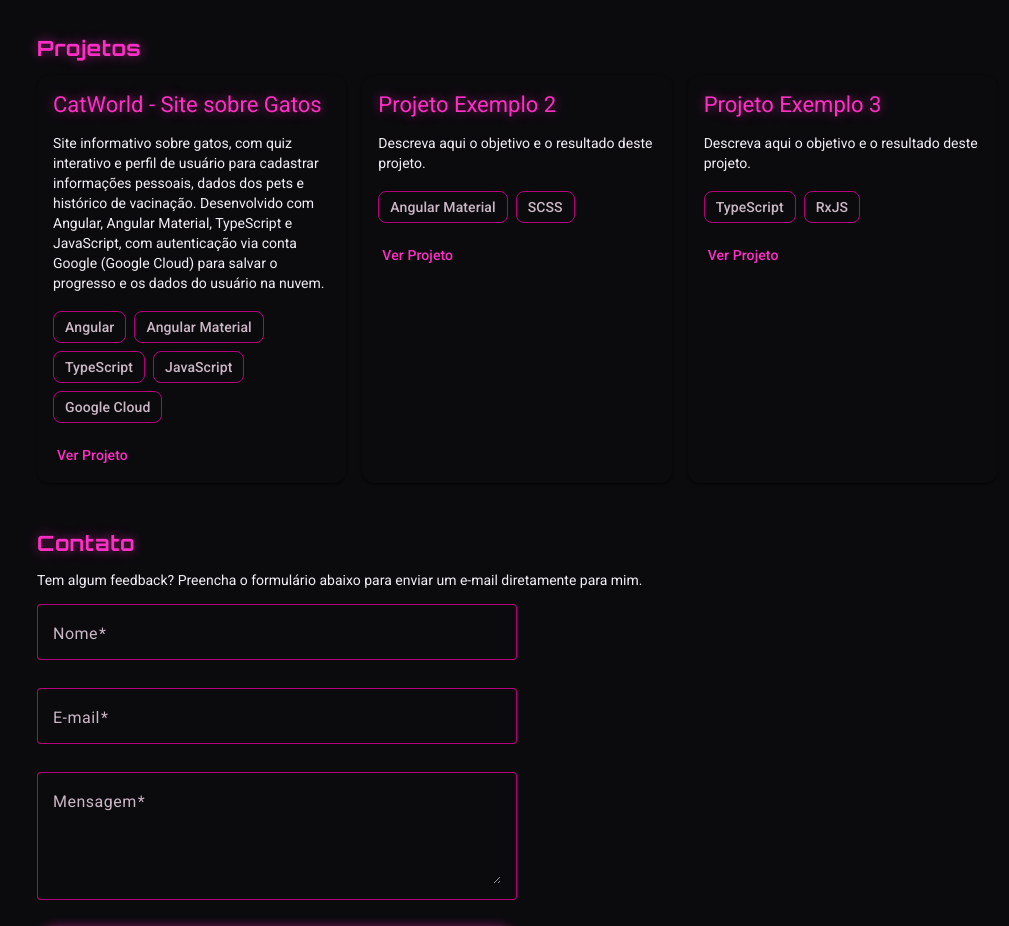
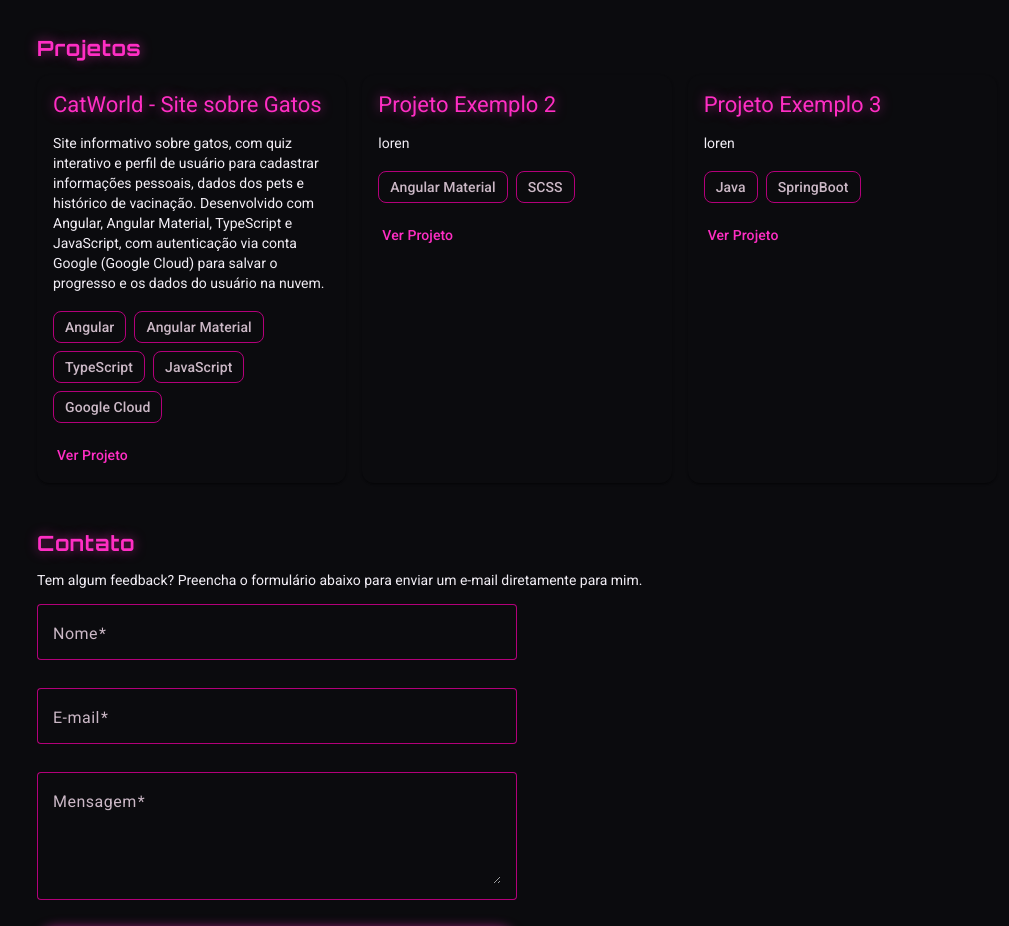
Before and after one commit to MariaClaraCorecha/portfolio, an Angular app: page / in a window 1280 px wide. Shown: the part 1600-2526 px from the top of the page, without its empty margins (123-1132 px from the left). Built offline with nearby package versions, Linux system fonts and the light colour scheme.

Commit message:
feat: update project descriptions for consistency and clarity

```diff
--- a/src/app/projects/projects.ts
+++ b/src/app/projects/projects.ts
@@ -27,14 +27,14 @@ export class Projects {
     },
     {
       title: 'Projeto Exemplo 2',
-      description: 'Descreva aqui o objetivo e o resultado deste projeto.',
+      description: 'loren',
       tech: ['Angular Material', 'SCSS'],
       link: '#',
     },
     {
       title: 'Projeto Exemplo 3',
-      description: 'Descreva aqui o objetivo e o resultado deste projeto.',
-      tech: ['TypeScript', 'RxJS'],
+      description: 'loren',
+      tech: ['Java', 'SpringBoot'],
       link: '#',
     },
   ];
```
